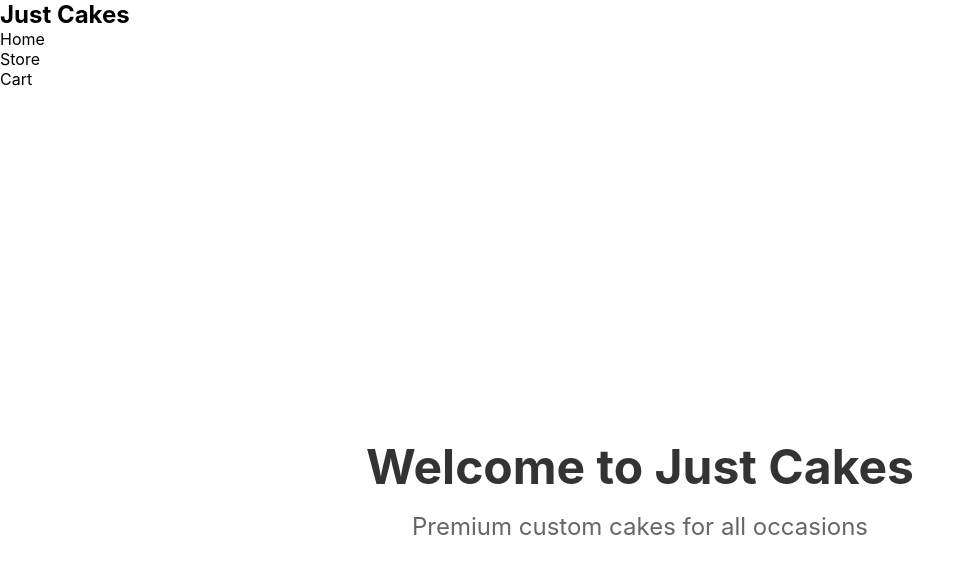
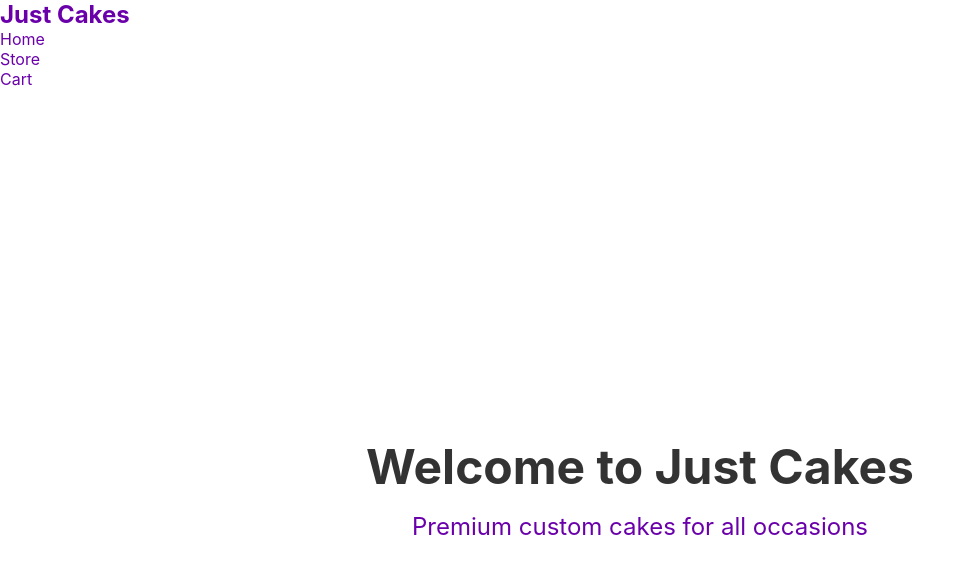
Before and after one commit to Michaelogclarke/Just-Cakes, a Next.js app: page / in a window 1280 px wide. Shown: the top 574 px of the page, without its empty margins (0-974 px from the left). Built offline with nearby package versions, Linux system fonts and the light colour scheme.

Commit message:
previous changes

```diff
--- a/app/globals.css
+++ b/app/globals.css
@@ -1,3 +1,7 @@
+:root {
+ --just-cakes:#6A00AA
+}
+
 * {
   box-sizing: border-box;
   padding: 0;
@@ -19,6 +23,6 @@ body {
 }
 
 a {
-  color: inherit;
+  color: var(--just-cakes);
   text-decoration: none;
 }
--- a/app/page.module.css
+++ b/app/page.module.css
@@ -20,5 +20,5 @@
 
 .description {
   font-size: 1.5rem;
-  color: #666;
+  color: #6A00AA;
 }
--- a/app/store/page.tsx
+++ b/app/store/page.tsx
@@ -1,3 +1,4 @@
+import styles from './store.module.css'
 import Product from '@/components/Product'
 import { getAllProducts } from '@/lib/products'
 
```
Also changed, not shown: app/store/store.module.css (added), 1 other file (tests, documents, lock files or other folders).
